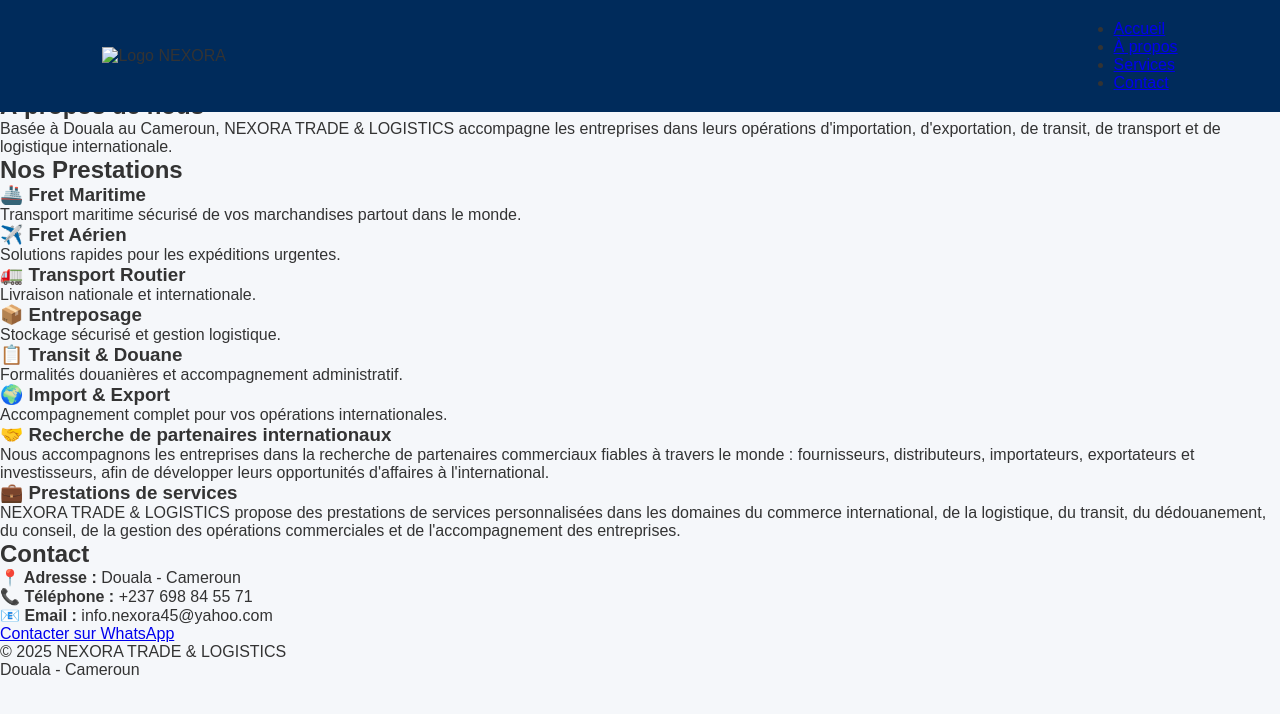
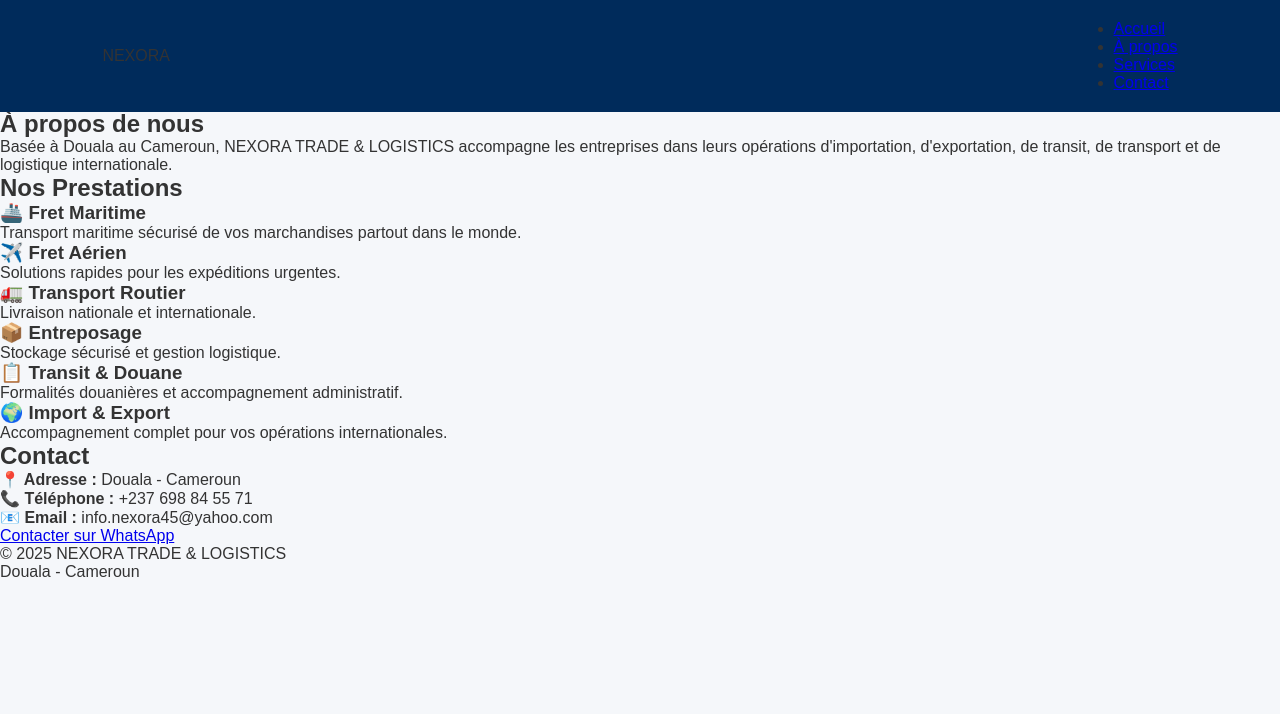
Before and after one commit to nexora-basset/nexora-trade-logistics, a plain HTML site: page index.html in a window 1280 px wide. Drawn offline with Linux system fonts and the light colour scheme.

Commit message:
Update index.html

```diff
--- a/index.html
+++ b/index.html
@@ -1,3 +1,4 @@
+>
 <!DOCTYPE html>
 <html lang="fr">
 
@@ -16,8 +17,7 @@
     <nav class="navbar">
 
         <div class="logo">
-    <img src="logo-nexora.png" alt="Logo NEXORA">
-</div>
+            NEXORA
         </div>
 
         <ul class="menu">
@@ -66,11 +66,6 @@
 
 <section id="services">
 
-
-    </div>
-
-</section>
-
     <h2>Nos Prestations</h2>
 
     <div class="services">
@@ -93,7 +88,6 @@
         <div class="card">
             <h3>📦 Entreposage</h3>
             <p>Stockage sécurisé et gestion logistique.</p>
-
         </div>
 
         <div class="card">
@@ -105,25 +99,7 @@
             <h3>🌍 Import & Export</h3>
             <p>Accompagnement complet pour vos opérations internationales.</p>
         </div>
-<div class="card">
-    <h3>🤝 Recherche de partenaires internationaux</h3>
-    <p>
-        Nous accompagnons les entreprises dans la recherche de partenaires
-        commerciaux fiables à travers le monde : fournisseurs, distributeurs,
-        importateurs, exportateurs et investisseurs, afin de développer leurs
-        opportunités d'affaires à l'international.
-    </p>
-</div>
 
-<div class="card">
-    <h3>💼 Prestations de services</h3>
-    <p>
-        NEXORA TRADE & LOGISTICS propose des prestations de services
-        personnalisées dans les domaines du commerce international, de la
-        logistique, du transit, du dédouanement, du conseil, de la gestion
-        des opérations commerciales et de l'accompagnement des entreprises.
-    </p>
-</div>
     </div>
 
 </section>
```
